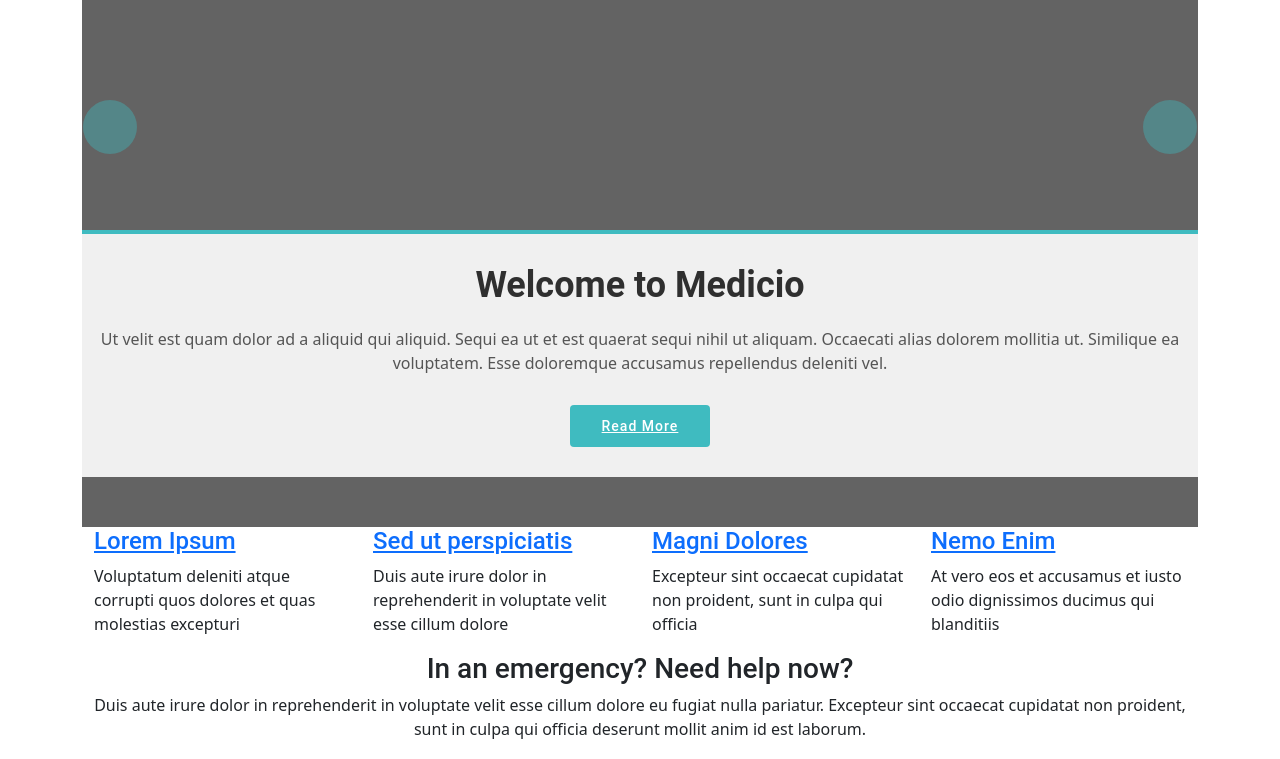
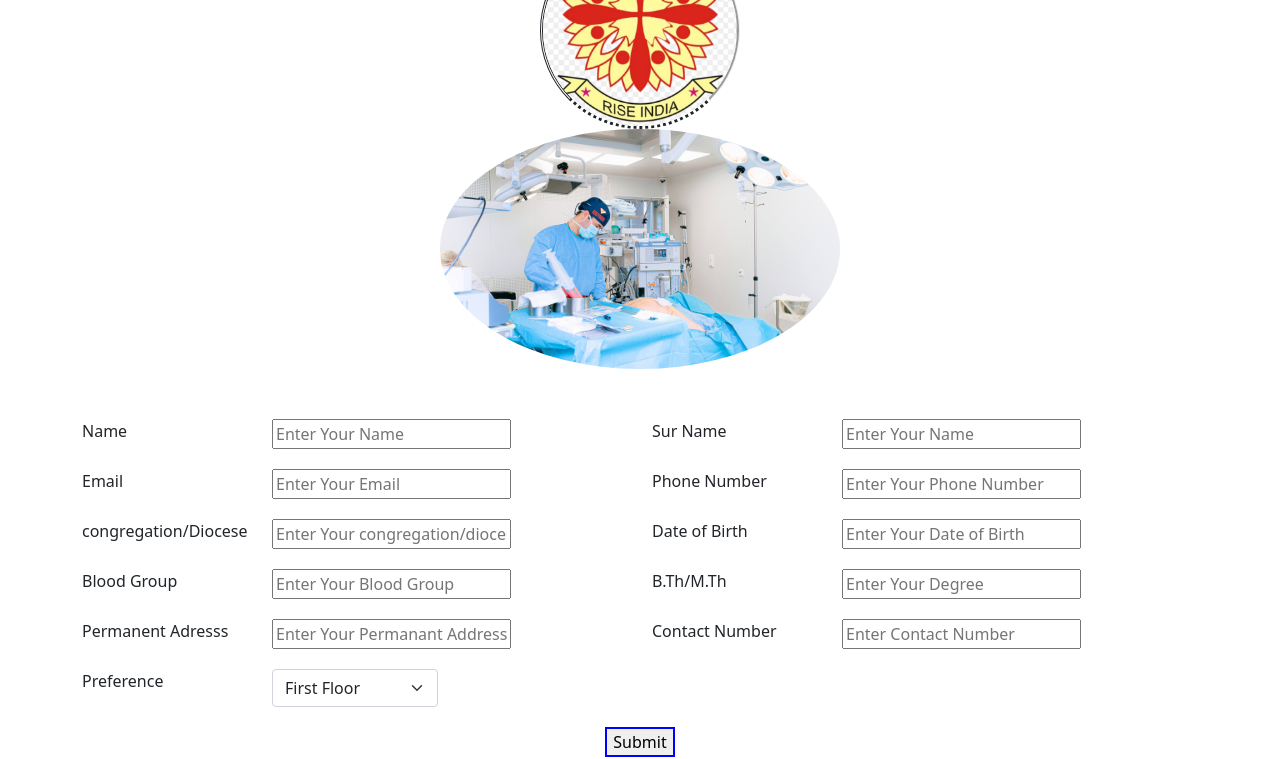
Before and after one commit to rjoealexsj/carmelIMS, a React (Create React App) app: page / in a window 1280 px wide. Shown: the part 440-1199 px from the top of the page. Built offline with nearby package versions, Linux system fonts and the light colour scheme.

Commit message:
Update App.js

```diff
--- a/src/App.js
+++ b/src/App.js
@@ -13,10 +13,10 @@
 function App() {
   return (
    <div className='container' style={{paddingTop:'50px'}}>
-       {/* <Belowbar />
+       <Belowbar />
    <IDNavbar />
  <Home />
-<Sidebar />*/}
+<Sidebar />
 <New />
 <SliderCorousel />
 <Footer />
```
